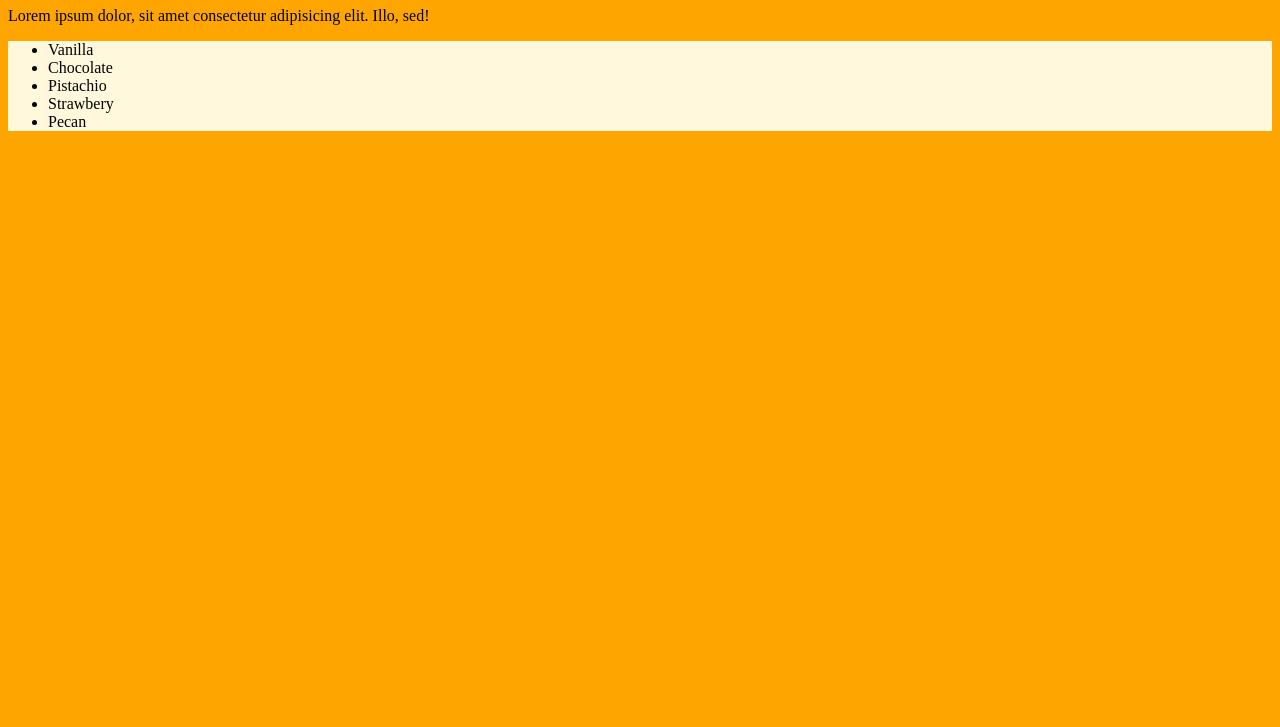
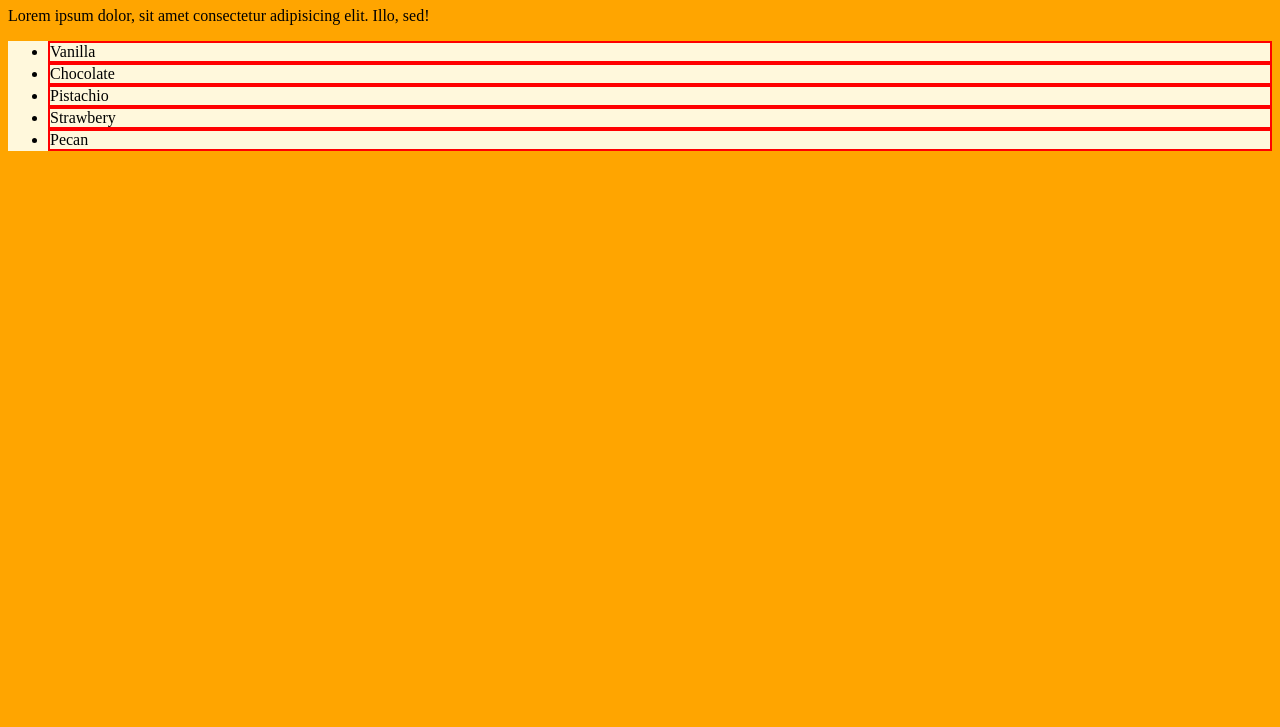
Before and after one commit to MediBx/wd10, a plain HTML site: page index.html in a window 1280 px wide. Shown: the part 73-800 px from the top of the page. Drawn offline with Linux system fonts and the light colour scheme.

Commit message:
added li-s style

```diff
--- a/index.css
+++ b/index.css
@@ -9,3 +9,8 @@ body {
 ul {
     background-color: cornsilk;
 }
+
+
+li {
+    border: 2px red solid;
+}
```
